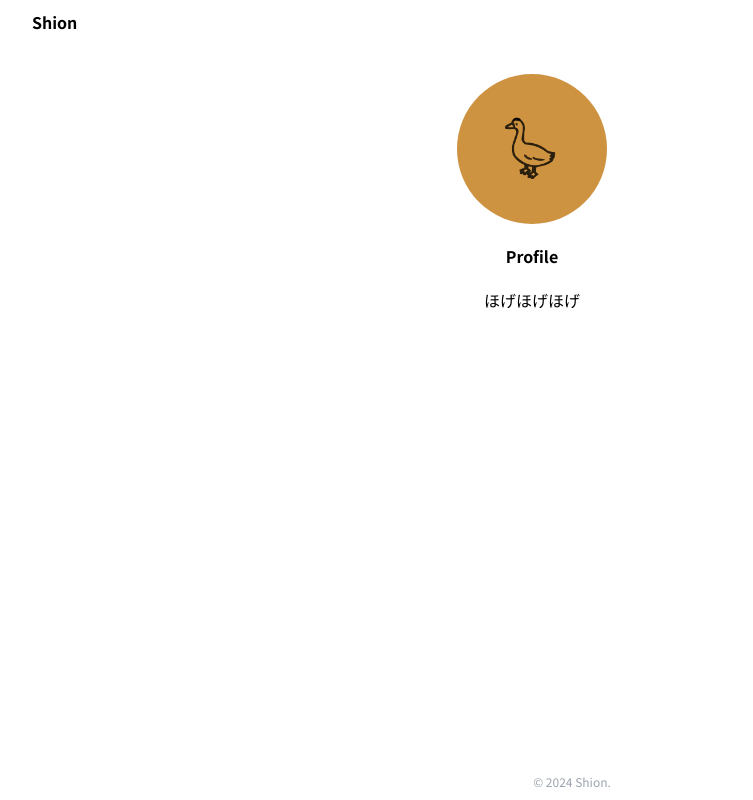
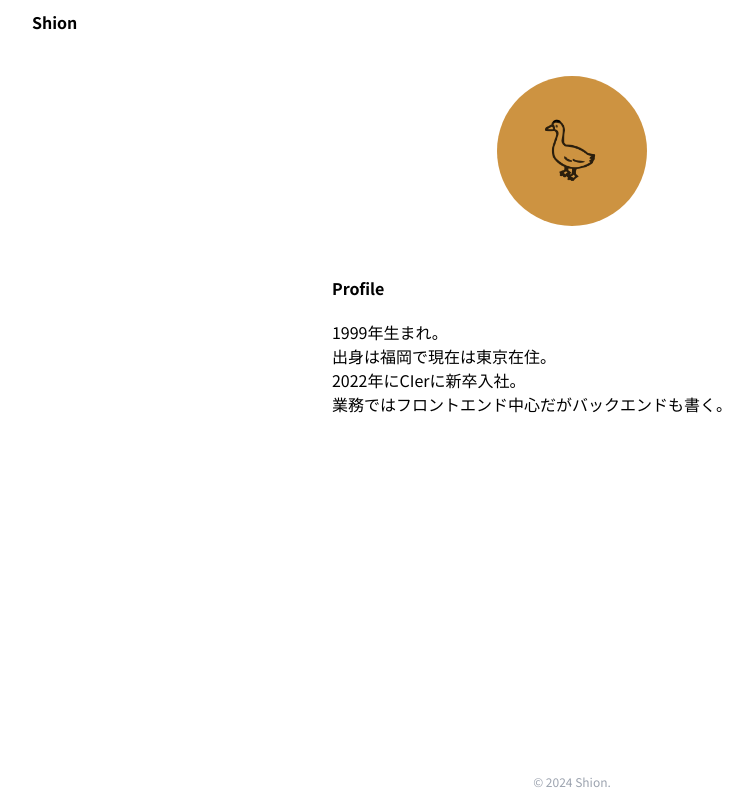
Before and after one commit to kamiya-shion/portfolio, a Next.js app: page / in a window 1280 px wide. Shown: the whole page, without its empty margins (68-821 px from the left). Built offline with nearby package versions, Linux system fonts and the light colour scheme.

Commit message:
chore: modify profile

```diff
--- a/app/components/profile/profile.module.css
+++ b/app/components/profile/profile.module.css
@@ -6,7 +6,3 @@
   align-items: center;
   padding: 30px 0;
 }
-
-.iconImage {
-  border-radius: 50%;
-}
--- a/app/components/profile/profile.tsx
+++ b/app/components/profile/profile.tsx
@@ -1,19 +1,22 @@
 import styles from "./profile.module.css";
-import Image from "next/image";
-import localImage from "@/public/icon.png";
 
 export const Profile = () => {
   return (
     <div className={styles.profile}>
-      <Image
-        className={styles.iconImage}
-        src={localImage}
-        width={150}
-        height={150}
-        alt="profile picture"
-      />
-      <h1 className="font-bold my-5">Profile</h1>
-      <p>ほげほげほげ</p>
+      <section>
+        <h1 className="font-bold my-5">Profile</h1>
+        <div>
+          <p>
+            1999年生まれ。
+            <br />
+            出身は福岡で現在は東京在住。
+            <br />
+            2022年にCIerに新卒入社。
+            <br />
+            業務ではフロントエンド中心だがバックエンドも書く。
+          </p>
+        </div>
+      </section>
     </div>
   );
 };
--- a/app/page.tsx
+++ b/app/page.tsx
@@ -1,11 +1,20 @@
 import { FixedFooter } from "./components/footer/footer";
 import { Header } from "./components/header/header";
 import { Profile } from "./components/profile/profile";
+import Image from "next/image";
+import localImage from "@/public/icon.png";
 
 export default function Home() {
   return (
     <>
       <Header />
+      <Image
+        className="rounded-full mx-auto mt-8"
+        src={localImage}
+        width={150}
+        height={150}
+        alt="profile picture"
+      />
       <main>
         <Profile />
       </main>
```
